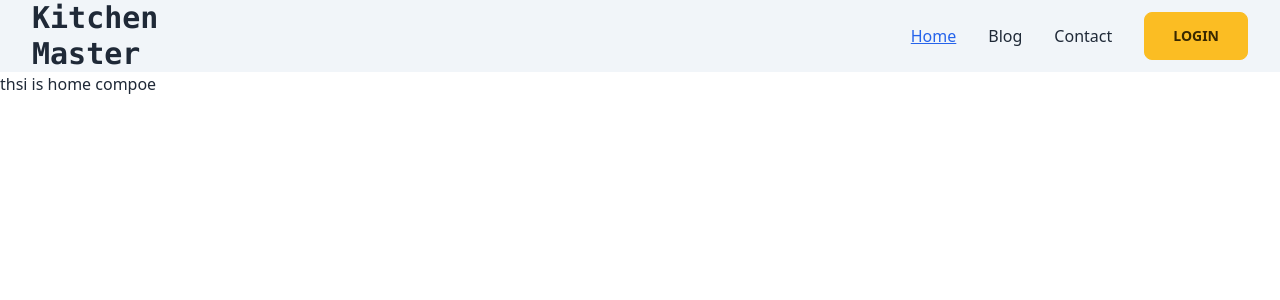
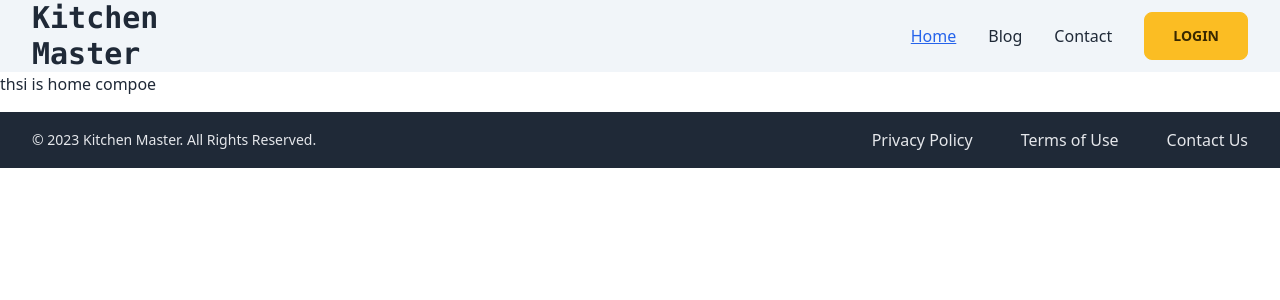
Before and after one commit to apucsd/Kitchen-Master, a React (Vite) app: page / in a window 1280 px wide. Shown: the top 300 px of the page. Built offline with nearby package versions, Linux system fonts and the light colour scheme.

Commit message:
added a footer

```diff
--- /dev/null
+++ b/src/Components/Shared/Footer.jsx
@@ -0,0 +1,35 @@
+import React from "react";
+import { Link } from "react-router-dom";
+
+const Footer = () => {
+  return (
+    <div className="my-4 bg-gray-800">
+      <footer className="mx-8  text-gray-200 py-4">
+        <div className="container mx-auto md:flex justify-between items-center">
+          <p className="text-sm">
+            &copy; 2023 Kitchen Master. All Rights Reserved.
+          </p>
+          <ul className="md:flex gap-4 text-center space-x-8">
+            <li>
+              <Link to="/" className="text-gray-200 hover:text-white">
+                Privacy Policy
+              </Link>
+            </li>
+            <li>
+              <Link to="/" className="text-gray-200 hover:text-white">
+                Terms of Use
+              </Link>
+            </li>
+            <li>
+              <Link to="/contact" className="text-gray-200 hover:text-white">
+                Contact Us
+              </Link>
+            </li>
+          </ul>
+        </div>
+      </footer>
+    </div>
+  );
+};
+
+export default Footer;
--- a/src/Layouts/MainLayout.jsx
+++ b/src/Layouts/MainLayout.jsx
@@ -1,12 +1,14 @@
 import React from "react";
 import { Outlet } from "react-router-dom";
 import Navbar from "../Components/Shared/Navbar";
+import Footer from "../Components/Shared/Footer";
 
 const MainLayout = () => {
   return (
     <div>
       <Navbar></Navbar>
       <Outlet></Outlet>
+      <Footer></Footer>
     </div>
   );
 };
```
